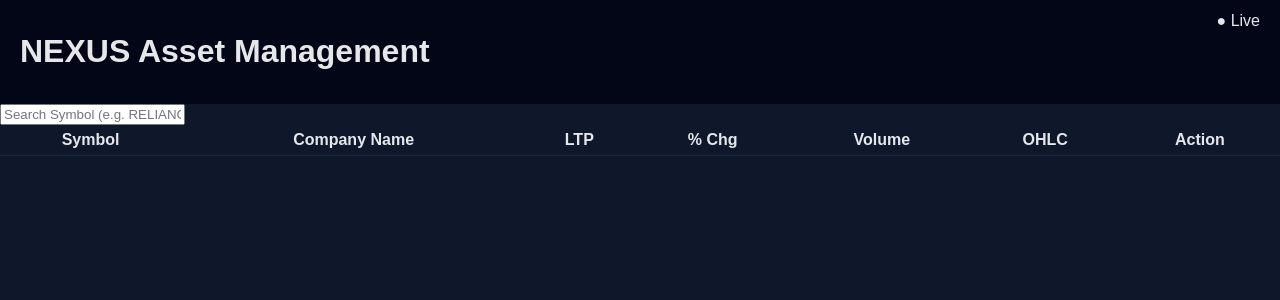
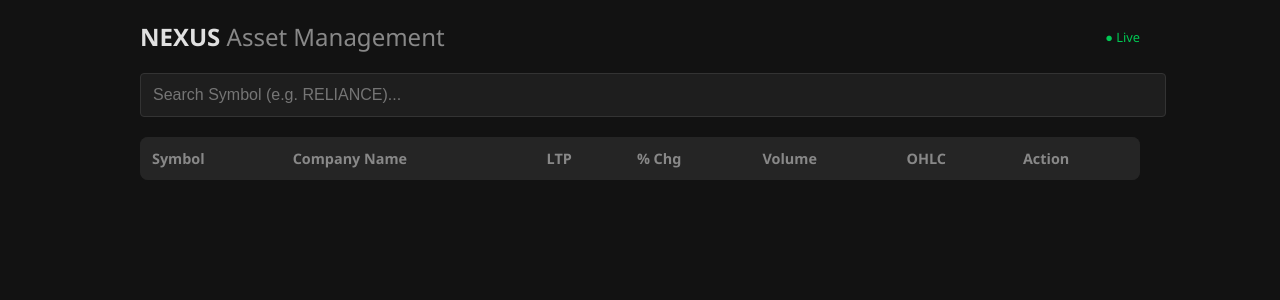
Before and after one commit to mrchopzy-ui/kotak-watchlist, a Flask app: page / in a window 1280 px wide. Shown: the top 300 px of the page. Run offline with Flask 3, Linux system fonts and the light colour scheme; lists and menus that the app fills with data are empty; parts of the project's set-up code (start-up, migrations or seed data) failed here and were passed over.

Commit message:
Update style.css

```diff
--- a/static/style.css
+++ b/static/style.css
@@ -1,10 +1,47 @@
-body{font-family:Arial;background:#0f172a;color:#e5e7eb;margin:0}
-header{display:flex;justify-content:space-between;padding:12px 20px;background:#020617}
-.tabs{display:flex;border-bottom:1px solid #334155}
-.tab{padding:8px 16px;cursor:pointer}
-.tab.active{background:#1e293b}
-#search{margin:12px;width:300px;padding:8px}
-table{width:100%;border-collapse:collapse}
-th,td{padding:6px;border-bottom:1px solid #1e293b;text-align:center}
-tr:hover{background:#1e293b;cursor:pointer}
-button{background:none;border:none;color:#ef4444;font-size:16px;cursor:pointer}
+:root {
+    --bg: #121212;
+    --card: #1e1e1e;
+    --text: #e0e0e0;
+    --accent: #007bff;
+    --green: #00c853;
+    --red: #ff3d00;
+}
+
+body {
+    background-color: var(--bg);
+    color: var(--text);
+    font-family: 'Segoe UI', sans-serif;
+    margin: 0;
+    padding: 20px;
+}
+
+.container { max-width: 1000px; margin: 0 auto; }
+
+header { display: flex; justify-content: space-between; align-items: center; margin-bottom: 20px; }
+h1 { margin: 0; font-size: 1.5rem; }
+.subtitle { color: #888; font-weight: 300; }
+.status-indicator { color: var(--green); font-size: 0.8rem; }
+
+/* Search */
+.search-box { position: relative; margin-bottom: 20px; }
+input {
+    width: 100%; padding: 12px; background: var(--card); border: 1px solid #333;
+    color: white; border-radius: 4px; font-size: 1rem;
+}
+.dropdown {
+    position: absolute; width: 100%; background: #252525; z-index: 100;
+    max-height: 200px; overflow-y: auto; border: 1px solid #333; display: none;
+}
+.dropdown-item { padding: 10px; cursor: pointer; border-bottom: 1px solid #333; }
+.dropdown-item:hover { background: #333; }
+
+/* Table */
+table { width: 100%; border-collapse: collapse; background: var(--card); border-radius: 8px; overflow: hidden; }
+th { text-align: left; padding: 12px; background: #252525; color: #888; font-size: 0.9rem; }
+td { padding: 12px; border-bottom: 1px solid #333; cursor: pointer; }
+tr:hover { background: #2a2a2a; }
+
+.up { color: var(--green); }
+.down { color: var(--red); }
+.del-btn { color: #888; cursor: pointer; padding: 5px; }
+.del-btn:hover { color: var(--red); }
```
